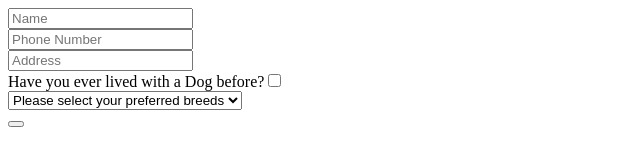
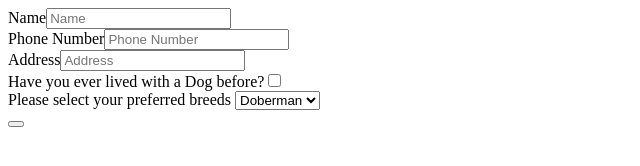
Before and after one commit to acciojob/dog-adoption-application-AD0808, a website: page main.html in a window 1280 px wide. Shown: the whole page, without its empty margins (0-640 px from the left). Drawn offline with Linux system fonts and the light colour scheme.

Commit message:
created a submission

```diff
--- a/main.html
+++ b/main.html
@@ -10,16 +10,17 @@
 	<!-- the entire body must be written by student -->
 
 	<form method="post">
-		<label for="name"></label><input id="name" placeholder="Name" type="text" />
+		<label for="name">Name</label><input id="name" placeholder="Name" type="text" />
 		<br>
-		<label for="phone"></label><input id="phone" placeholder="Phone Number" type="text" />
+		<label for="phone">Phone Number</label><input id="phone" placeholder="Phone Number" type="text" />
 		<br>
-		<label for="address"></label><input id="address" placeholder="Address" type="text" />
+		<label for="address">Address</label><input id="address" placeholder="Address" type="text" />
 		<br>
 		<label for="checkbox">Have you ever lived with a Dog before?</label><input id="checkbox" type="checkbox" value="Have you ever lived with a Dog before?" />
 		<br>
+		<label for="multiSelect">Please select your preferred breeds</label>
 		<select id="multiSelect">
-			<option>Please select your preferred breeds</option>
+			<option>Doberman</option>
 			<option>Husky</option>
 			<option>Pomerian</option>
 		</select>
```
